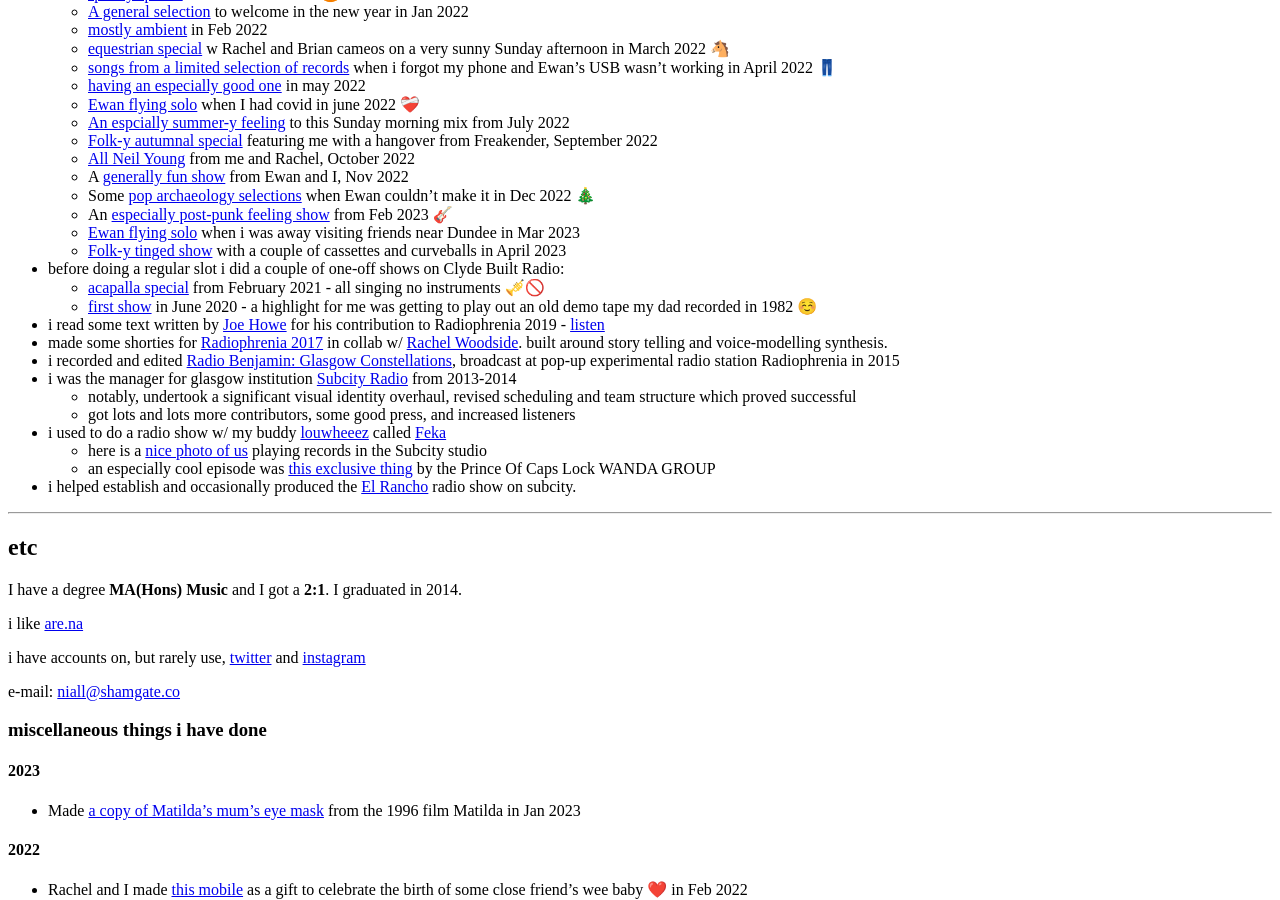
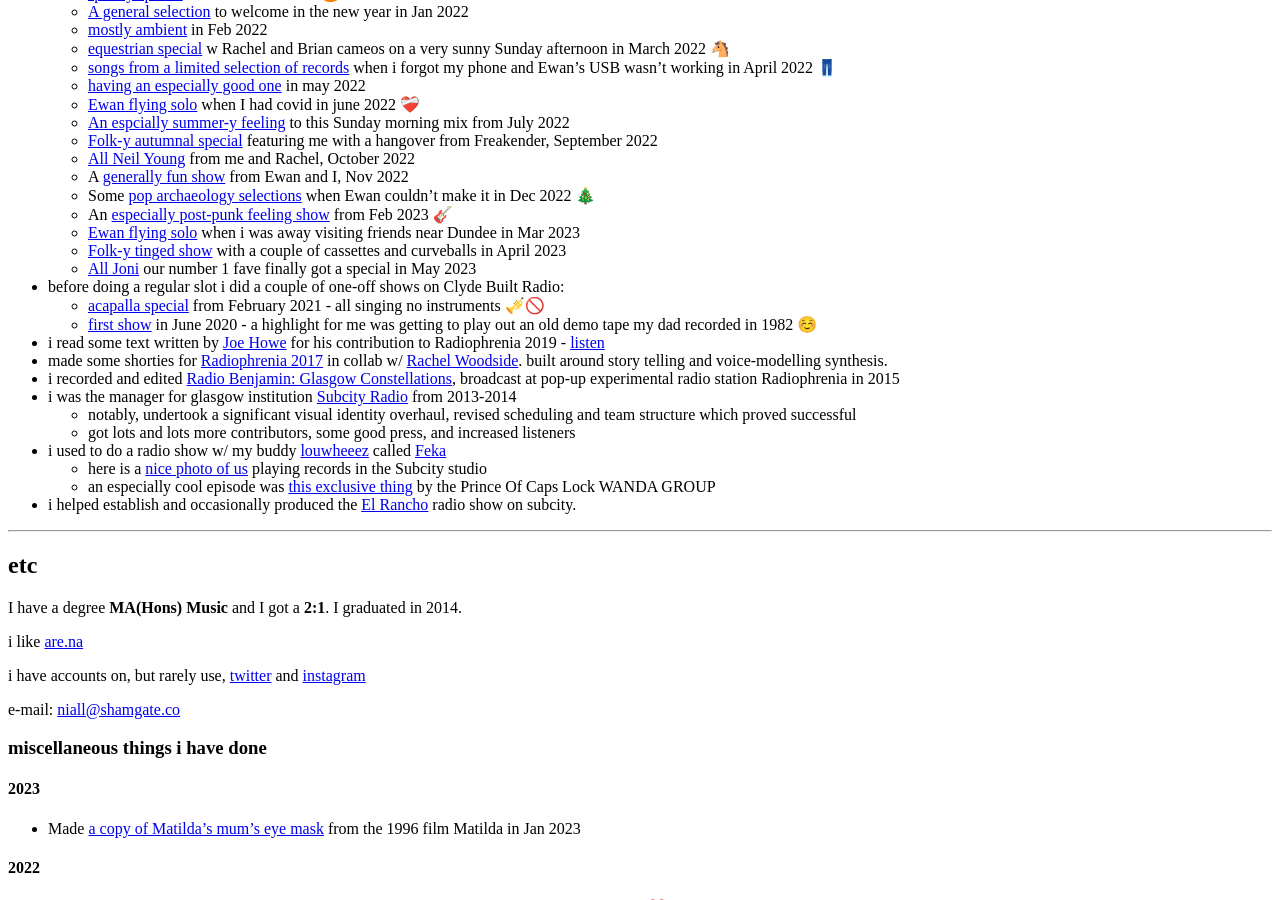
Before and after one commit to kingdomlevel/kingdomlevel.github.io, a Jekyll site: the page built from index.markdown, in a window 1280 px wide and 900 px high, scrolled down 5676 px. Built offline with Jekyll 4.4.1, drawn with Linux system fonts in a browser that asks for light colours; our own code applies the rules of GitHub Pages for plain Markdown files.

Commit message:
adds may joni radio show

```diff
--- a/index.markdown
+++ b/index.markdown
@@ -154,6 +154,7 @@
   + An [especially post-punk feeling show](https://soundcloud.com/clydebuiltradio/weights-measures-5-2-23?in=shamgate/sets/weights-measures-on-clyde) from Feb 2023 🎸
   + [Ewan flying solo](https://soundcloud.com/clydebuiltradio/weights-measures-5323?in=shamgate/sets/weights-measures-on-clyde) when i was away visiting friends near Dundee in Mar 2023
   + [Folk-y tinged show](https://soundcloud.com/clydebuiltradio/weights-measures-2-4-23?in=shamgate/sets/weights-measures-on-clyde) with a couple of cassettes and curveballs in April 2023
+  + [All Joni](https://soundcloud.com/clydebuiltradio/weights-measures-28-5-23?in=shamgate/sets/weights-measures-on-clyde) our number 1 fave finally got a special in May 2023
 
 + before doing a regular slot i did a couple of one-off shows on Clyde Built Radio:
   + [acapalla special](https://soundcloud.com/clydebuiltradio/niall-morris-11221) from February 2021 -  all singing no instruments 🎺🚫
```
